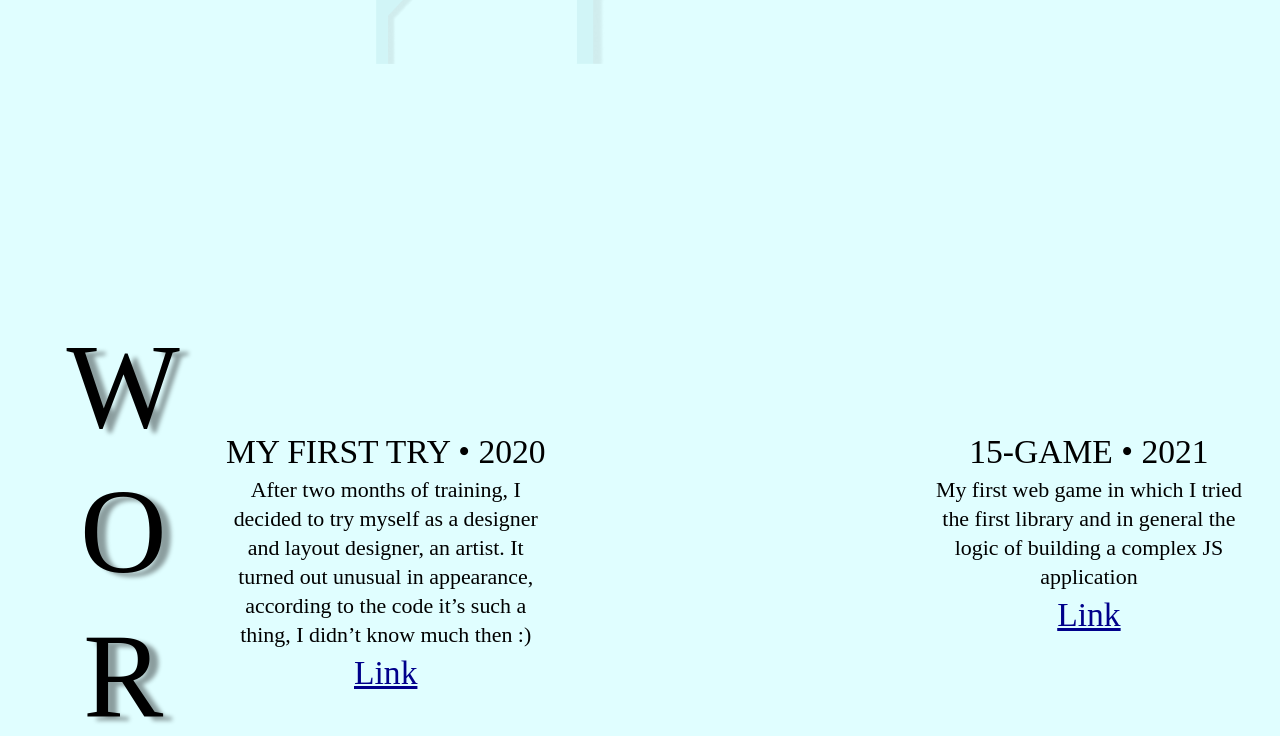
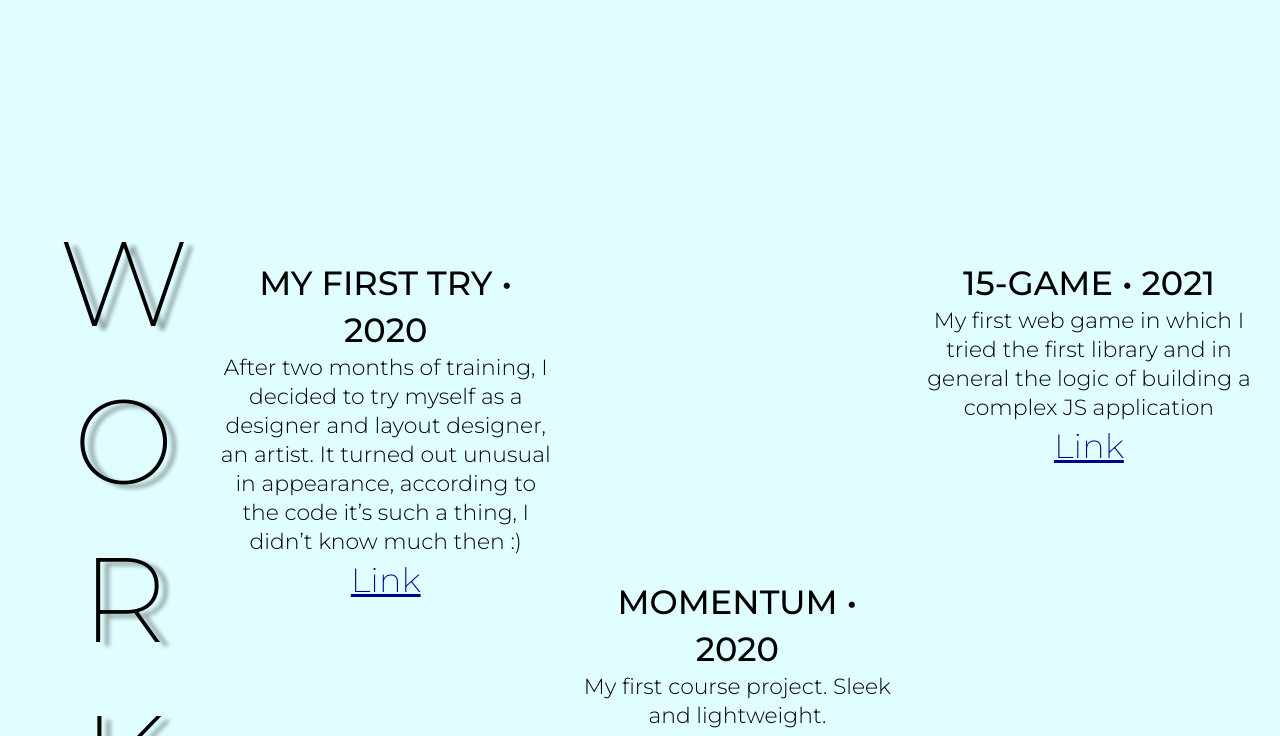
Before and after one commit to AlexeyBobkovv/My-CV, a website built with webpack: page src/template.html in a window 1280 px wide. Shown: the part 2064-2800 px from the top of the page. Built offline with nearby package versions, Linux system fonts and the light colour scheme; files whose address does not match are found by name.

Commit message:
add: dist4

```diff
--- a/src/styles/_scaffolding.scss
+++ b/src/styles/_scaffolding.scss
@@ -41,7 +41,6 @@ p {
   }
 
   h2 {
-    font-family: Montserrat;
     font-size: 15vmin;
     font-weight: 250;
     line-height: 88%;
--- a/src/styles/_variables.scss
+++ b/src/styles/_variables.scss
@@ -1,13 +1,10 @@
+@import url('https://fonts.googleapis.com/css2?family=Montserrat:ital,wght@0,100;0,200;0,300;0,400;0,500;1,200&display=swap');
+
 $font-size: 1rem;
 $name-font-family: 'Cheque-Regular';
-$font-family: 'Montserrat';
+$font-family: 'Montserrat', sans-serif;
 $background-color: #e0feff;
 $font-color: #000000;
 $page-width: 650px;
 
 $maxWidth: 1920;
-@mixin adaptiv-font($pcSize, $mobSize) {
-  $addSize: $pcSize - $mobSize;
-  $maxWidth: $maxWidth - 320;
-  font-size: calc(#{$mobSize + px} + #{$addSize} * ((100vw - 320px) / #{$maxWidth}));
-}
--- a/src/styles/about.scss
+++ b/src/styles/about.scss
@@ -36,7 +36,7 @@
     grid-template: 1fr / 45% 35%;
     column-gap: 20%;
 
-    font-family: Montserrat;
+
     font-size: 1.3rem;
     text-align: center;
 
--- a/src/styles/work.scss
+++ b/src/styles/work.scss
@@ -22,7 +22,7 @@
     justify-content: center;
     align-items: center;
 
-    font-family: Montserrat;
+
     font-size: 1.75;
     text-align: center;
 
@@ -57,7 +57,7 @@
 }
 
 .work-block {
-  font-family: Montserrat;
+
   margin: 0 auto;
   display: flex;
   flex-direction: column;
@@ -88,7 +88,7 @@
 
   &__text {
     font-size: 1.37rem;
-    font-family: Montserrat;
+
     font-style: normal;
     font-weight: 399;
     line-height: 29px;
--- a/src/template.html
+++ b/src/template.html
@@ -12,7 +12,7 @@
     <div class="container">
       <div class="greet">
         <svg
-          width="100%"
+          width="87%"
           height="100%"
           viewBox="0 0 1445 957"
           fill="none"
```
Also changed, not shown: dist/index.html, src/fonts/Montserrat-Black.otf (added), src/fonts/Montserrat-BlackItalic.otf (added), src/fonts/Montserrat-Bold.otf (added), src/fonts/Montserrat-BoldItalic.otf (added), src/fonts/Montserrat-ExtraBold.otf (added), src/fonts/Montserrat-ExtraBoldItalic.otf (added), src/fonts/Montserrat-ExtraLight.otf (added), src/fonts/Montserrat-ExtraLightItalic.otf (added), src/fonts/Montserrat-Italic.otf (added), src/fonts/Montserrat-Light.otf (added), src/fonts/Montserrat-LightItalic.otf (added), src/fonts/Montserrat-Medium.otf (added), src/fonts/Montserrat-MediumItalic.otf (added), 2 other files.
